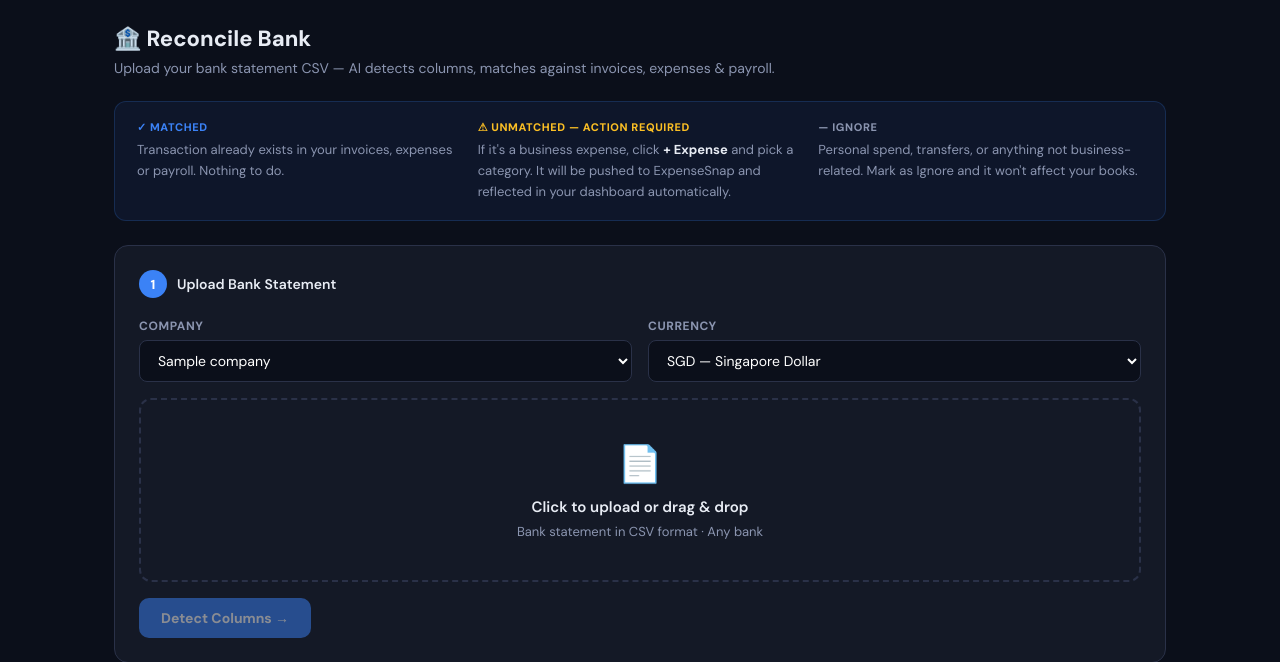
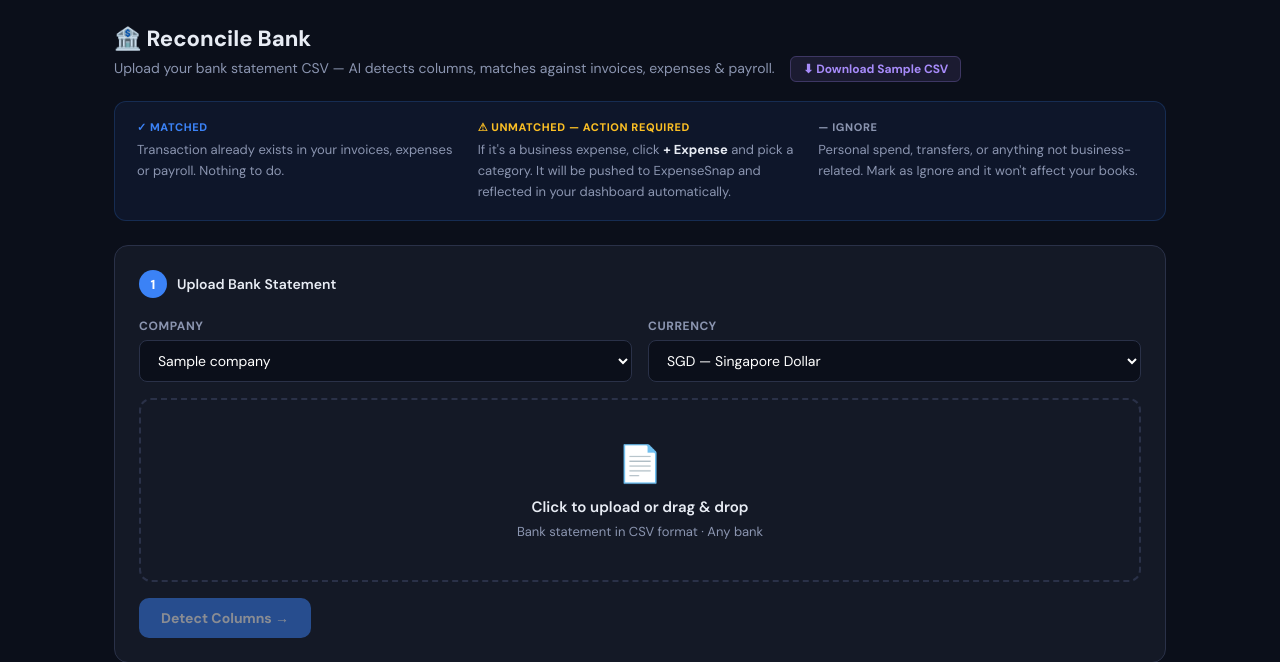
Before and after one commit to akaistudio/financesnap, a Flask app: page /reconcile in a window 1280 px wide. Shown: the part 56-718 px from the top of the page. Run offline with Flask 3, Linux system fonts and the light colour scheme; the visitor is signed in with stand-in values (Sample User, id 1); a database or web service that is not in the repository returns one stand-in record (values such as "Sample title"); some libraries are stand-ins or nearby versions.

Commit message:
feat: sample CSV download for bank recon testing — realistic Bloom Studio transactions

```diff
--- a/app.py
+++ b/app.py
@@ -1345,6 +1345,40 @@ def health():
 
 # ── Bank Reconciliation ─────────────────────────────────────────
 
+@app.route('/reconcile/sample-csv')
+@login_required
+def reconcile_sample_csv():
+    """Download a sample bank statement CSV for testing reconciliation."""
+    import io
+    sample = """Date,Description,Amount,Balance
+2026-01-03,Opening Balance,,50000.00
+2026-01-05,CLIENT PAYMENT - TechNova Solutions,100300.00,150300.00
+2026-01-07,RENT - Office Space Jan 2026,-25000.00,125300.00
+2026-01-08,AWS Cloud Services,-4200.00,121100.00
+2026-01-10,CLIENT PAYMENT - Priya Wellness Spa,41300.00,162400.00
+2026-01-12,SWIGGY OFFICE LUNCH,-1850.00,160550.00
+2026-01-14,ADOBE CREATIVE CLOUD,-3540.00,157010.00
+2026-01-15,SALARY TRANSFER - Rahul Sharma,-45000.00,112010.00
+2026-01-16,SALARY TRANSFER - Meena Iyer,-38000.00,74010.00
+2026-01-18,CLIENT PAYMENT - Green Earth Organics,33040.00,107050.00
+2026-01-20,GOOGLE WORKSPACE,-1200.00,105850.00
+2026-01-21,OLA BUSINESS TRAVEL,-2300.00,103550.00
+2026-01-22,STATIONERY - OFFICE DEPOT,-890.00,102660.00
+2026-01-24,ZOOM SUBSCRIPTION,-1499.00,101161.00
+2026-01-25,CLIENT PAYMENT - Meridian Architects,88500.00,189661.00
+2026-01-27,FACEBOOK ADS,-8500.00,181161.00
+2026-01-28,ELECTRICITY BILL,-3200.00,177961.00
+2026-01-29,INTERNET - JIO FIBER,-1499.00,176462.00
+2026-01-30,PERSONAL TRANSFER TO SAVINGS,-20000.00,156462.00
+2026-01-31,BANK CHARGES,-250.00,156212.00
+"""
+    buf = io.BytesIO(sample.encode('utf-8'))
+    buf.seek(0)
+    from flask import send_file
+    return send_file(buf, mimetype='text/csv',
+                     as_attachment=True,
+                     download_name='varnam_sample_bank_statement.csv')
+
 @app.route('/reconcile')
 @login_required
 def reconcile():
--- a/templates/reconcile.html
+++ b/templates/reconcile.html
@@ -114,7 +114,9 @@ tr:last-child td{border-bottom:none}
 
 <div class="main">
   <div class="page-title">🏦 Reconcile Bank</div>
-  <div class="page-sub">Upload your bank statement CSV — AI detects columns, matches against invoices, expenses &amp; payroll.</div>
+  <div class="page-sub">Upload your bank statement CSV — AI detects columns, matches against invoices, expenses &amp; payroll.
+    <a href="/reconcile/sample-csv" style="margin-left:12px;padding:4px 12px;background:rgba(167,139,250,.1);color:var(--purple);border:1px solid rgba(167,139,250,.25);border-radius:6px;font-size:12px;font-weight:700;text-decoration:none">⬇ Download Sample CSV</a>
+  </div>
 
   <!-- How it works banner -->
   <div style="background:rgba(59,130,246,.07);border:1px solid rgba(59,130,246,.2);border-radius:12px;padding:18px 22px;margin-bottom:24px;display:grid;grid-template-columns:1fr 1fr 1fr;gap:16px">
```
